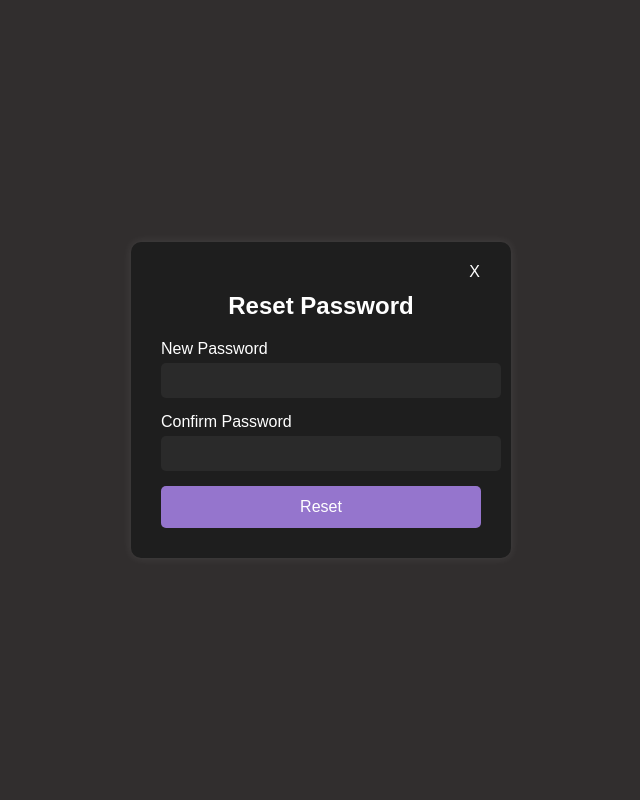
After one commit to MinTrisss/WEB_50-, a PHP site: page /pages/resetPass.php?user_id=1 in a window 1280 px wide. The commit adds this page. Shown: the whole page, without its empty margins (319-959 px from the left). Run offline with PHP 8.4, Linux system fonts and the light colour scheme.

Commit message:
forgot password

```diff
--- /dev/null
+++ b/new/pages/resetPass.php
@@ -0,0 +1,55 @@
+<!DOCTYPE html>
+<html lang="vi">
+<head>
+  <meta charset="UTF-8">
+  <title>Reset Password</title>
+  <link rel="stylesheet" href="../assets/css/login.css">
+</head>
+<body>
+  <div class="login-container">
+    <div>
+      <button type="button" class="out-btn" onclick="window.history.back();">X</button>
+    </div>
+    <h2>Reset Password</h2>
+    <form method="POST" action="<?php echo $_SERVER['PHP_SELF']; ?>">
+      <input type="hidden" name="user_id" value="<?php echo $_GET['user_id']; ?>">
+
+      <div class="input-group">
+        <label for="new_password">New Password</label>
+        <input type="password" name="new_password" required>
+      </div>
+      <div class="input-group">
+        <label for="confirm_password">Confirm Password</label>
+        <input type="password" name="confirm_password" required>
+      </div>
+      <button type="submit" name="submit" class="signin-btn">Reset</button>
+    </form>
+  </div>
+</body>
+
+<?php
+if (isset($_POST['submit'])) {
+    $conn = mysqli_connect('127.0.0.1', 'root', '', 'fit_life');
+
+    $user_id = $_POST['user_id'];
+    $new_password = $_POST['new_password'];
+    $confirm_pass = $_POST['confirm_password'];
+
+    if ($new_password === $confirm_pass) {
+        $hashed_password = password_hash($new_password, PASSWORD_DEFAULT);
+
+        $query = "UPDATE users SET password = '$hashed_password' WHERE id = $user_id";
+        if (mysqli_query($conn, $query)) {
+            header("Location: login.php");
+            exit();
+        } else {
+            echo "<script>alert('Update failed.');</script>";
+        }
+    } else {
+            echo "<p style='text-align:center;color:red;'>Account not found!</p>";
+    }
+
+    mysqli_close($conn);
+}
+?>
+</html>
```
Also changed, not shown: new/pages/forgotPass.php (added, +42 -0 lines), new/pages/login.php (+13 -12 lines).
